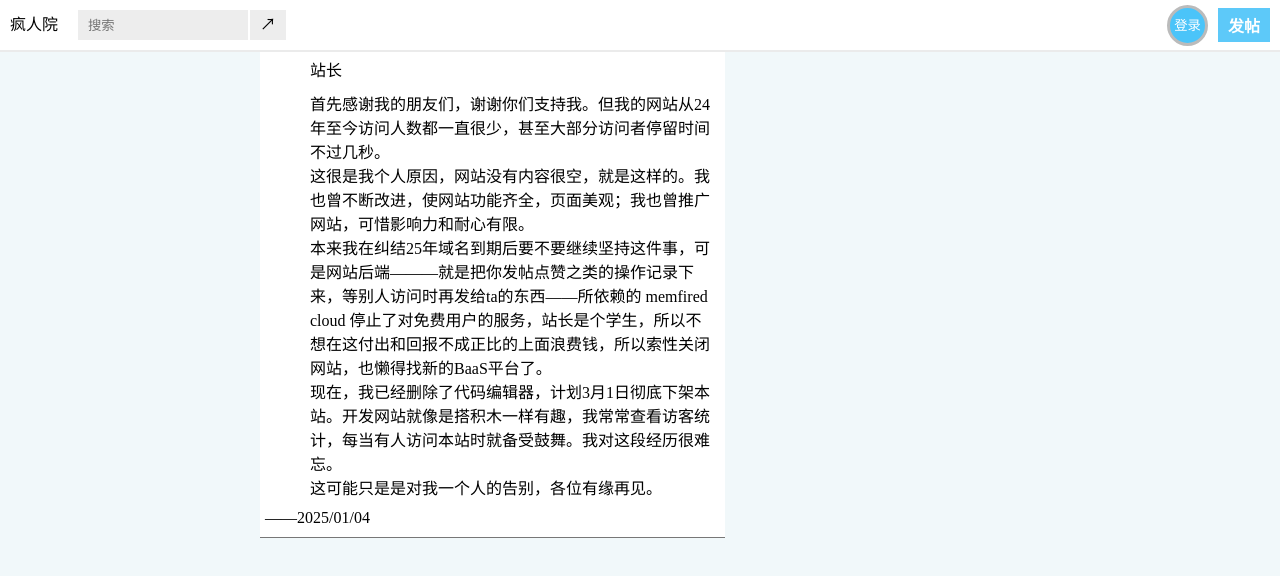
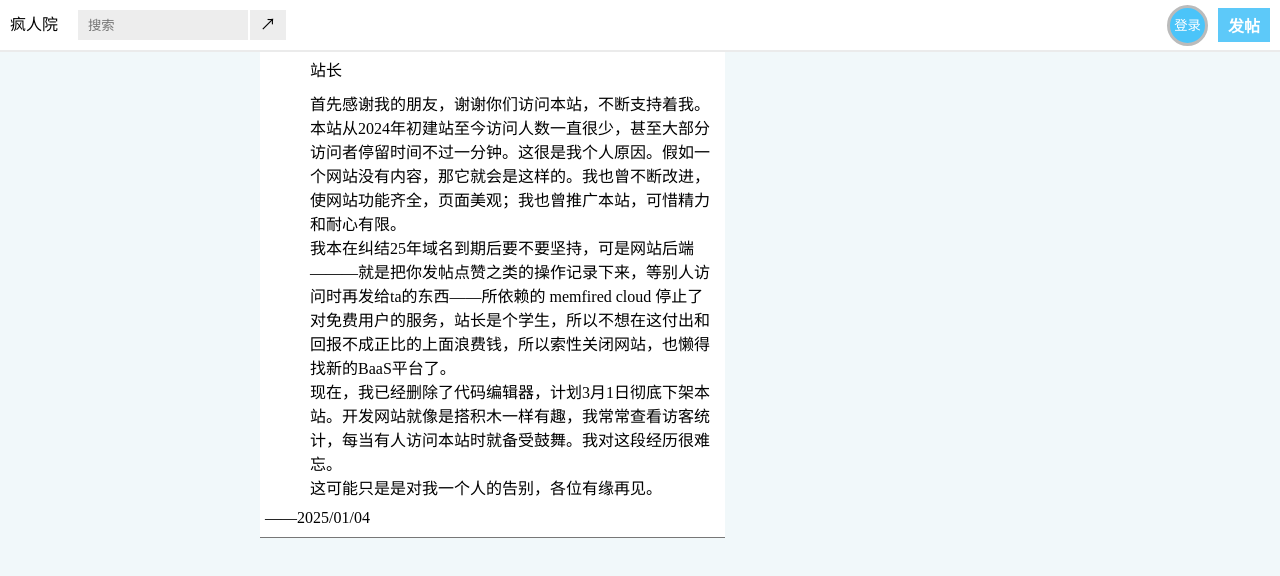
Before and after one commit to NormalHub/normalhub.github.io, a plain HTML site: page index.html in a window 1280 px wide. Drawn offline with Linux system fonts and the light colour scheme; a script that the page names is missing.

Commit message:
Update index.html

```diff
--- a/index.html
+++ b/index.html
@@ -18,7 +18,7 @@
   </div>
   <div class="wrapper">
     <div id="postings">
-      <div class="postingdiv"><div class="post_avatar"></div><div>站长</div><div class="post_message">首先感谢我的朋友们，谢谢你们支持我。但我的网站从24年至今访问人数都一直很少，甚至大部分访问者停留时间不过几秒。<br/>这很是我个人原因，网站没有内容很空，就是这样的。我也曾不断改进，使网站功能齐全，页面美观；我也曾推广网站，可惜影响力和耐心有限。<br/>本来我在纠结25年域名到期后要不要继续坚持这件事，可是网站后端———就是把你发帖点赞之类的操作记录下来，等别人访问时再发给ta的东西——所依赖的 memfired cloud 停止了对免费用户的服务，站长是个学生，所以不想在这付出和回报不成正比的上面浪费钱，所以索性关闭网站，也懒得找新的BaaS平台了。<br/>现在，我已经删除了代码编辑器，计划3月1日彻底下架本站。开发网站就像是搭积木一样有趣，我常常查看访客统计，每当有人访问本站时就备受鼓舞。我对这段经历很难忘。<br>这可能只是是对我一个人的告别，各位有缘再见。</div><div style="height:23px;">——2025/01/04</div></div>
+      <div class="postingdiv"><div class="post_avatar"></div><div>站长</div><div class="post_message">首先感谢我的朋友，谢谢你们访问本站，不断支持着我。<br/>本站从2024年初建站至今访问人数一直很少，甚至大部分访问者停留时间不过一分钟。这很是我个人原因。假如一个网站没有内容，那它就会是这样的。我也曾不断改进，使网站功能齐全，页面美观；我也曾推广本站，可惜精力和耐心有限。<br/>我本在纠结25年域名到期后要不要坚持，可是网站后端———就是把你发帖点赞之类的操作记录下来，等别人访问时再发给ta的东西——所依赖的 memfired cloud 停止了对免费用户的服务，站长是个学生，所以不想在这付出和回报不成正比的上面浪费钱，所以索性关闭网站，也懒得找新的BaaS平台了。<br/>现在，我已经删除了代码编辑器，计划3月1日彻底下架本站。开发网站就像是搭积木一样有趣，我常常查看访客统计，每当有人访问本站时就备受鼓舞。我对这段经历很难忘。<br>这可能只是是对我一个人的告别，各位有缘再见。</div><div style="height:23px;">——2025/01/04</div></div>
     </div>
     <div class="dashboard">
     </div>
```
